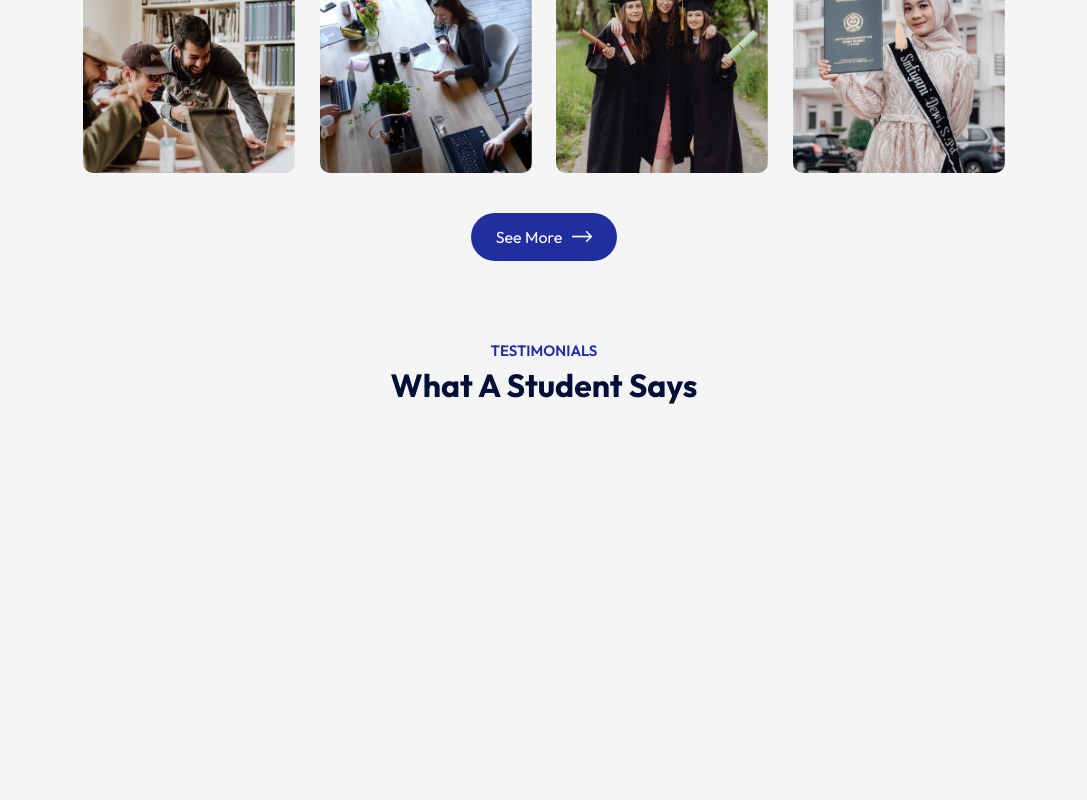
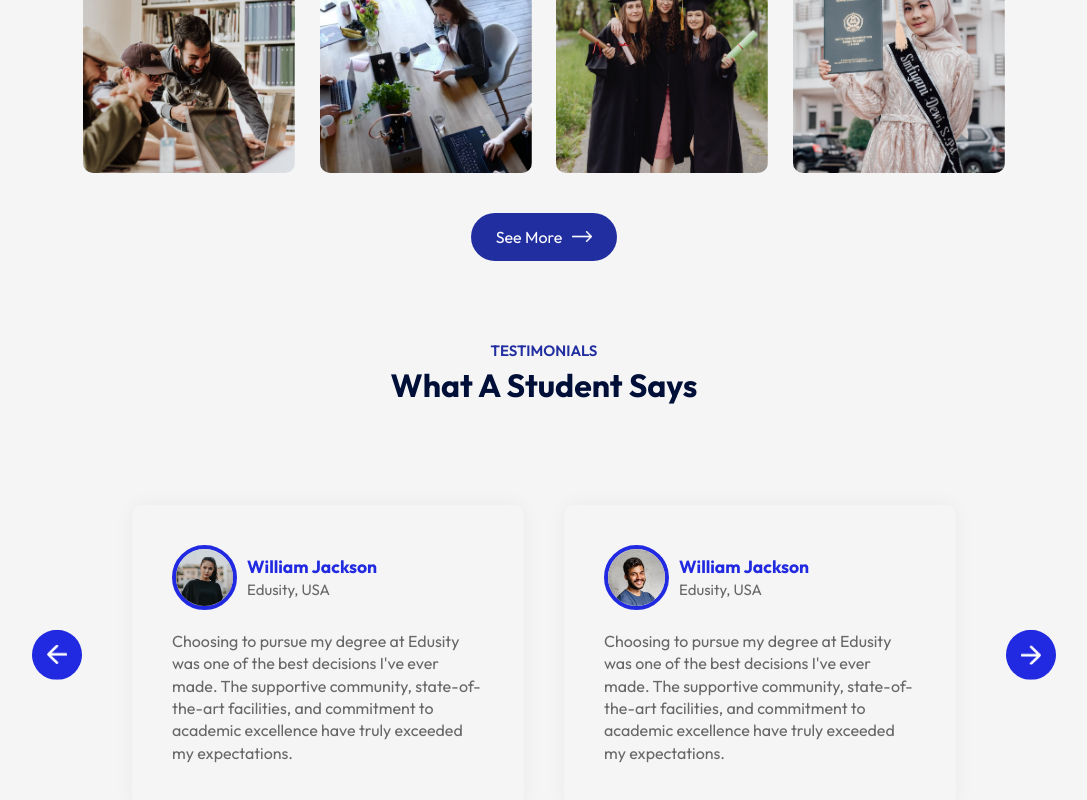
Before and after one commit to njirenjeri/edusity, a React (Vite) app: page / in a window 1280 px wide. Shown: the part 2136-2936 px from the top of the page, without its empty margins (96-1183 px from the left). Before the commit the page ends 2571 px from the top, so only its background shows below. Built offline with nearby package versions, Linux system fonts and the light colour scheme.

Commit message:
add a testimonials section

```diff
--- a/src/App.jsx
+++ b/src/App.jsx
@@ -5,6 +5,7 @@
 import Title from './components/Title/Title'
 import About from './components/About/About'
 import Campus from './components/Campus/Campus'
+import Testimonials from './components/Testimonials/Testimonials'
 
 const App = () => {
   return (
@@ -18,6 +19,7 @@
         <Title subTitle='gallery' title='campus photos' />
         <Campus/>
         <Title subTitle='testimonials' title='what a student says' />
+        <Testimonials/>
       </div>
     </div>
   )
--- a/src/components/Testimonials/Testimonials.css
+++ b/src/components/Testimonials/Testimonials.css
@@ -0,0 +1,66 @@
+.testimonials{
+    margin: 80px auto;
+    padding: 0 80px;
+    position: relative;
+}
+
+.next-btn, .back-btn{
+    position: absolute;
+    top: 50%;
+    right: 0;
+    transform: translateY(-50%);
+    padding: 15px;
+    width: 50px;
+    border-radius: 50%;
+    cursor: pointer;
+    background: #212AE0;
+}
+
+.back-btn{
+    right: auto;
+    left: 0;
+}
+
+.slider{
+    overflow: hidden;
+}
+
+.slider ul{
+    display: flex;
+    width: 200%;
+    overflow: hidden;
+    transition: 0.5s;
+    /* transform: translateX(); */
+}
+
+.slider ul li{
+    list-style: none;
+    width:  50%;
+    padding: 20px;
+}
+
+.slide{
+    box-shadow: 0 0 20px rgba(0, 0, 0, .05);
+    padding: 40px;
+    border-radius: 10px;
+    color: #676767;
+    line-height: 1.4;
+}
+
+.slide img{
+    width: 65px;
+    border-radius: 50%;
+    margin-right: 10px;
+    border: 4px solid #212AE0;
+}
+
+.user-info{
+    display: flex;
+    align-items: center;
+    margin-bottom: 20px;
+    font-size: 15px;
+}
+
+.user-info h3{
+    color: #212AE0;
+}
--- a/src/components/Testimonials/Testimonials.jsx
+++ b/src/components/Testimonials/Testimonials.jsx
@@ -0,0 +1,102 @@
+import React, { useRef } from 'react'
+import './Testimonials.css'
+import next_icon from '../../assets/edusity_assets/next-icon.png'
+import back_icon from '../../assets/edusity_assets/back-icon.png'
+import user_1 from '../../assets/edusity_assets/user-1.png'
+import user_2 from '../../assets/edusity_assets/user-2.png'
+import user_3 from '../../assets/edusity_assets/user-3.png'
+import user_4 from '../../assets/edusity_assets/user-4.png'
+
+const Testimonials = () => {
+
+    const slider = useRef();
+    let tx = 0;
+
+    const slideForward = () => {
+        if(tx > -50){
+            tx -= 25;
+        }
+
+        slider.current.style.transform = `translateX(${tx}%)`
+    }
+    const slideBackward = () => {
+        if(tx < 0){
+            tx += 25;
+        }
+
+        slider.current.style.transform = `translateX(${tx})`
+    }
+
+  return (
+    <div className='testimonials'>
+        <img src={next_icon} alt="" className="next-btn" onClick={slideForward}/>
+        <img src={back_icon} alt="" className="back-btn" onClick={slideBackward}/>
+        <div className="slider">
+            <ul ref={slider}>
+                <li>
+                    <div className="slide">
+                        <div className="user-info">
+                            <img src={user_1} alt=""/>
+                            <div>
+                                <h3>William Jackson</h3>
+                                <span>Edusity, USA</span>
+                            </div>
+                        </div>
+                        <p>Choosing to pursue my degree at Edusity was one of the best decisions
+                            I've ever made. The supportive community, state-of-the-art facilities,
+                            and commitment to academic excellence have truly exceeded my expectations.
+                        </p>
+                    </div>
+                </li>
+                <li>
+                    <div className="slide">
+                        <div className="user-info">
+                            <img src={user_2} alt=""/>
+                            <div>
+                                <h3>William Jackson</h3>
+                                <span>Edusity, USA</span>
+                            </div>
+                        </div>
+                        <p>Choosing to pursue my degree at Edusity was one of the best decisions
+                            I've ever made. The supportive community, state-of-the-art facilities,
+                            and commitment to academic excellence have truly exceeded my expectations.
+                        </p>
+                    </div>
+                </li>
+                <li>
+                    <div className="slide">
+                        <div className="user-info">
+                            <img src={user_3} alt=""/>
+                            <div>
+                                <h3>William Jackson</h3>
+                                <span>Edusity, USA</span>
+                            </div>
+                        </div>
+                        <p>Choosing to pursue my degree at Edusity was one of the best decisions
+                            I've ever made. The supportive community, state-of-the-art facilities,
+                            and commitment to academic excellence have truly exceeded my expectations.
+                        </p>
+                    </div>
+                </li>
+                <li>
+                    <div className="slide">
+                        <div className="user-info">
+                            <img src={user_4} alt=""/>
+                            <div>
+                                <h3>William Jackson</h3>
+                                <span>Edusity, USA</span>
+                            </div>
+                        </div>
+                        <p>Choosing to pursue my degree at Edusity was one of the best decisions
+                            I've ever made. The supportive community, state-of-the-art facilities,
+                            and commitment to academic excellence have truly exceeded my expectations.
+                        </p>
+                    </div>
+                </li>
+            </ul>
+        </div>
+    </div>
+  )
+}
+
+export default Testimonials
```
